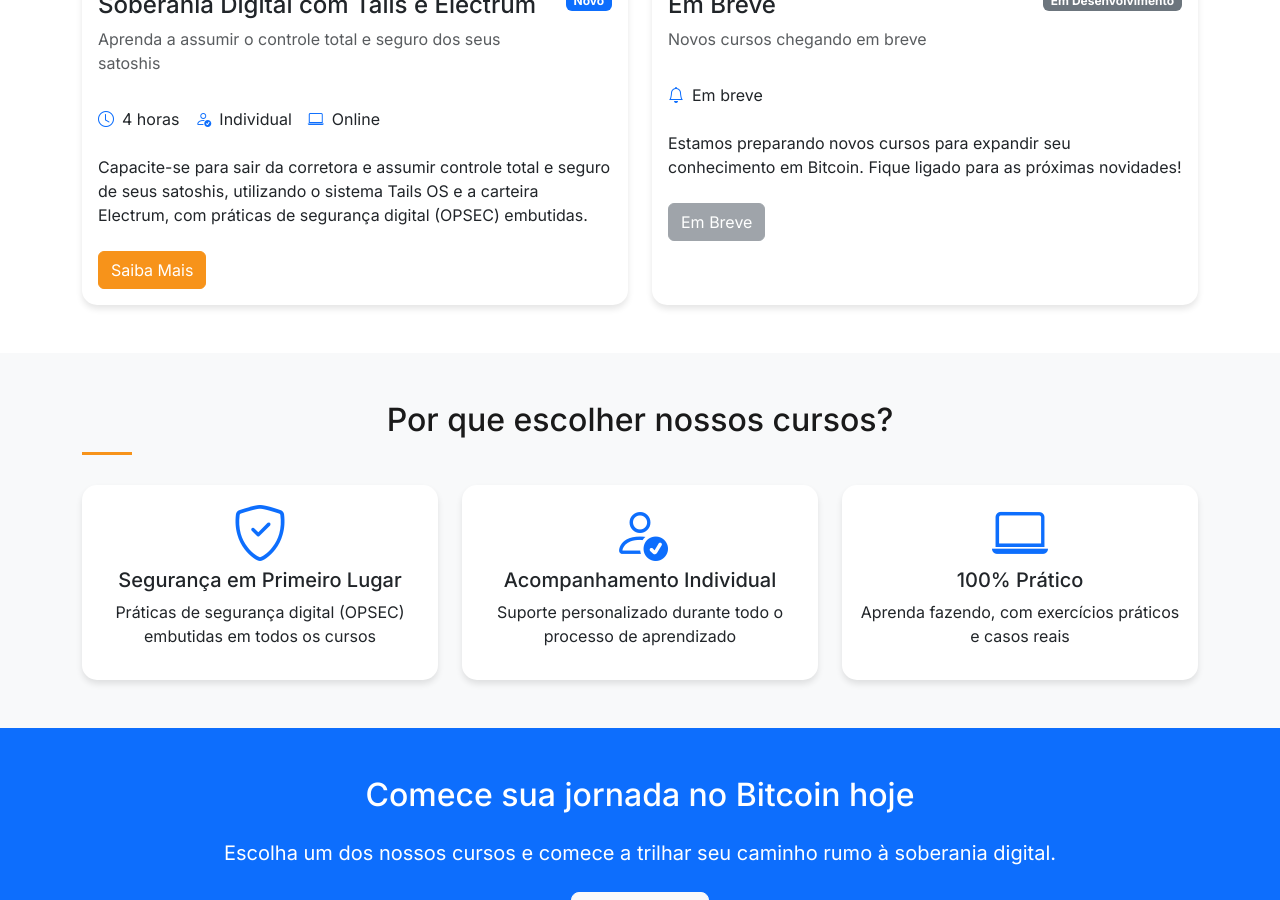
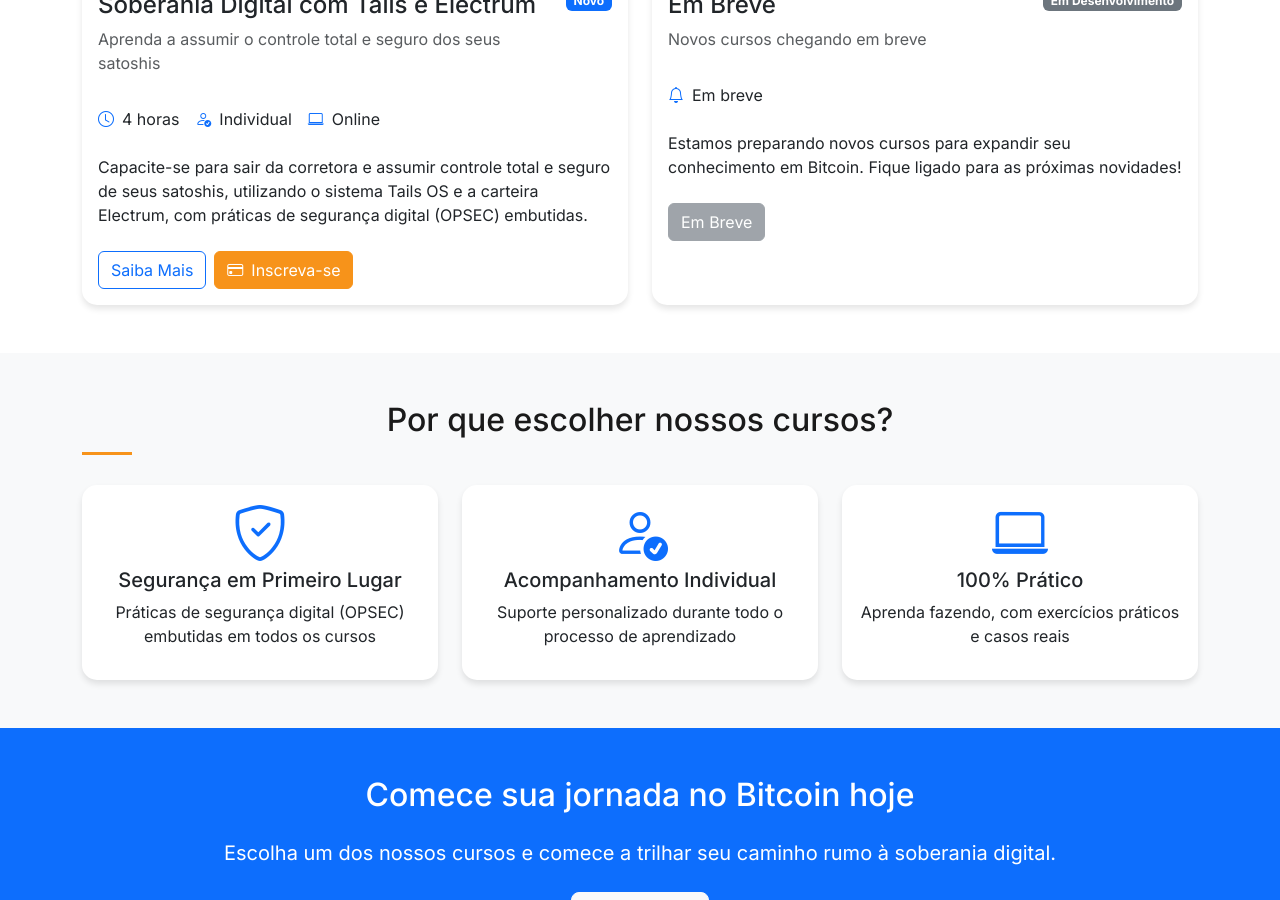
Before and after one commit to rmnobarra/bitcoinbr, a Jekyll site: the page built from index.markdown, in a window 1280 px wide and 900 px high, scrolled down 532 px. Built offline with Jekyll 4.4.1, drawn with Linux system fonts in a browser that asks for light colours.

Commit message:
feature: link de pagamento

```diff
--- a/index.markdown
+++ b/index.markdown
@@ -48,7 +48,12 @@ title: BitcoinBR Digital - Cursos de Bitcoin
                             </div>
                         </div>
                         <p class="mb-4">Capacite-se para sair da corretora e assumir controle total e seguro de seus satoshis, utilizando o sistema Tails OS e a carteira Electrum, com práticas de segurança digital (OPSEC) embutidas.</p>
-                        <a href="/cursos/soberania-digital/" class="btn btn-primary">Saiba Mais</a>
+                        <div class="d-flex gap-2">
+                            <a href="/cursos/soberania-digital/" class="btn btn-outline-primary">Saiba Mais</a>
+                            <a href="https://buy.stripe.com/aEU02M77G7vSgz6dQQ" class="btn btn-primary" target="_blank" rel="noopener noreferrer">
+                                <i class="bi bi-credit-card me-2"></i>Inscreva-se
+                            </a>
+                        </div>
                     </div>
                 </div>
             </div>
```
Also changed, not shown: courses/soberania-digital.md (+3 -1 lines).
